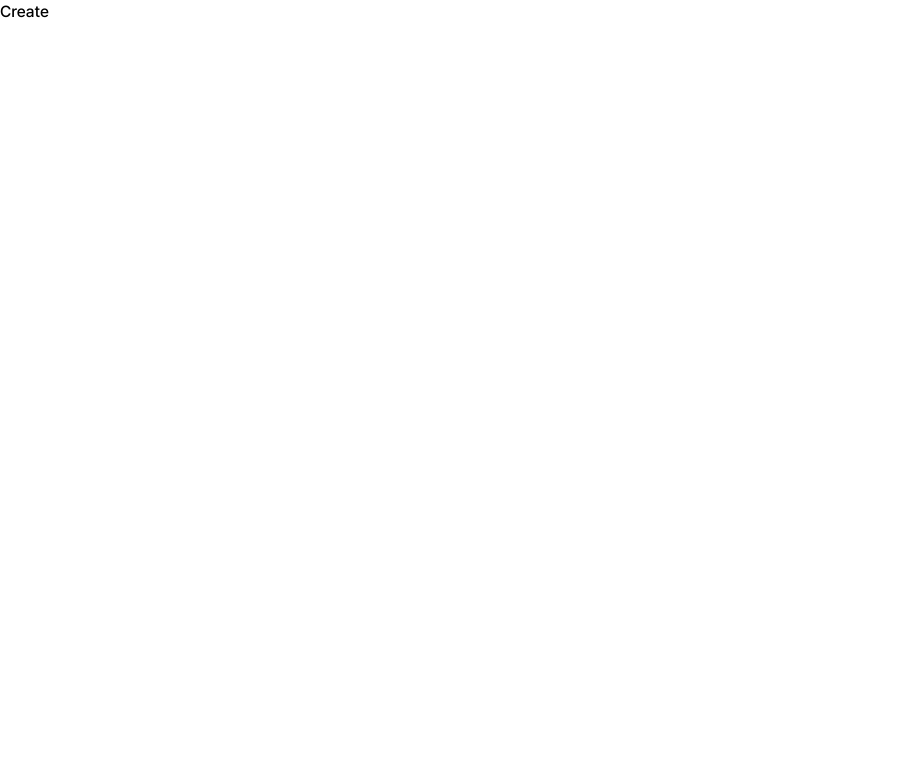
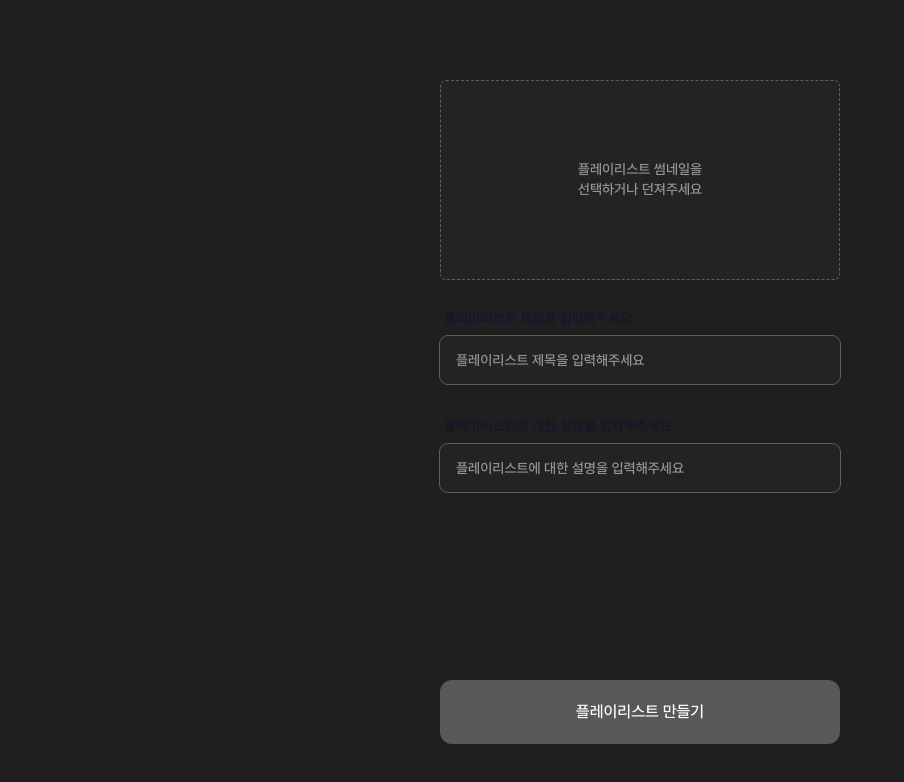
Before and after one commit to UHSADONG/ddongtube_FE, a React (Vite) app: page /create in a window 1280 px wide. Shown: the top 782 px of the page, without its empty margins (0-904 px from the left). Built offline with nearby package versions, Linux system fonts and the light colour scheme.

Commit message:
[USD-32] feat : 플레이 리스트 생성 페이지 구현

```diff
--- a/package.json
+++ b/package.json
@@ -14,6 +14,7 @@
     "@sentry/vite-plugin": "^3.2.3",
     "@tailwindcss/vite": "^4.0.16",
     "@tanstack/react-query": "^5.69.0",
+    "heic2any": "^0.0.4",
     "react": "^19.0.0",
     "react-dom": "^19.0.0",
     "react-router": "^7.4.0",
--- a/src/components/common/button.tsx
+++ b/src/components/common/button.tsx
@@ -10,7 +10,11 @@ const Button = ({ text, onClick, disabled = false }: ButtonProps) => {
             <button
                 onClick={onClick}
                 disabled={disabled}
-                className={`w-full text-text-large-bold text-white rounded-xl py-5 hover:bg-main-focus ${disabled ? 'bg-button' : 'bg-main'} transition duration-200 ease-in-out`}
+                className={`
+                    w-full text-text-large-bold text-white rounded-xl py-5
+                    ${disabled ? 'bg-button' : 'bg-main hover:bg-main-focus'}
+                    transition duration-200 ease-in-out
+                `}
             >
                 {text}
             </button>
--- a/src/components/common/input.tsx
+++ b/src/components/common/input.tsx
@@ -1,15 +1,16 @@
-import React from 'react'
+import React from 'react';
 
 type InputProps = {
     label: string;
     type: string;
     placeholder: string;
     value: string;
-    onChange: (e: React.ChangeEvent<HTMLInputElement>) => void;
+    onChange: (e: React.ChangeEvent<HTMLInputElement | HTMLTextAreaElement>) => void;
     className?: string;
     errorMessage?: string;
     isError?: boolean;
-}
+    multiline?: boolean;
+};
 
 const Input = ({
     type,
@@ -19,14 +20,36 @@ const Input = ({
     className = '',
     isError = false,
     errorMessage = '',
+    multiline = false,
 }: InputProps) => {
+    const baseClass =
+        'w-full px-4 outline-1 outline-stroke text-text-medium-md placeholder:text-font-disabled text-font-enabled bg-fill-2 rounded-lg focus:outline focus:outline-main caret-main transition-colors ease-in-out';
+
     return (
         <div className={`flex flex-col max-w-[400px] w-full ${className}`}>
             <label className="mb-2 text-sm font-medium text-gray-900 dark:text-white ml-1">{placeholder}</label>
-            <input type={type} placeholder={placeholder} value={value} onChange={onChange} className="w-full h-12 px-4 outline-1 outline-stroke text-text-medium-md placeholder:text-font-disabled text-font-enabled bg-fill-2 rounded-lg focus:outline focus:outline-main caret-main transition-colors ease-in-out" />
+
+            {multiline ? (
+                <textarea
+                    placeholder={placeholder}
+                    value={value}
+                    onChange={onChange}
+                    rows={4}
+                    className={`${baseClass} py-3 resize-none`}
+                />
+            ) : (
+                <input
+                    type={type}
+                    placeholder={placeholder}
+                    value={value}
+                    onChange={onChange}
+                    className={`${baseClass} h-12`}
+                />
+            )}
+
             {isError && <p className="text-red-500 text-sm mt-1">{errorMessage}</p>}
         </div>
-    )
-}
+    );
+};
 
 export default Input;
--- /dev/null
+++ b/src/hooks/useCreateForm.ts
@@ -0,0 +1,63 @@
+import { useState } from "react";
+
+type CreateFormState = {
+  title: string;
+  description: string;
+};
+
+type CreateFormErrors = {
+  title: string;
+  description: string;
+};
+
+export const useCreateForm = () => {
+  const [form, setForm] = useState<CreateFormState>({
+    title: "",
+    description: "",
+  });
+
+  const [errors, setErrors] = useState<CreateFormErrors>({
+    title: "",
+    description: "",
+  });
+
+  const onChange = (field: keyof CreateFormState) => (e: React.ChangeEvent<HTMLInputElement | HTMLTextAreaElement>) => {
+    const value = e.target.value;
+    if (field === "title" && value.length > 20) return;
+    if (field === "description" && value.length > 50) return;
+
+    setForm((prev) => ({ ...prev, [field]: value }));
+    setErrors((prev) => ({ ...prev, [field]: "" }));
+  };
+
+  const validate = (): boolean => {
+    const newErrors: CreateFormErrors = { title: "", description: "" };
+
+    if (!form.title.trim()) {
+      newErrors.title = "제목은 필수입니다.";
+    }
+
+    if (!form.description.trim()) {
+      newErrors.description = "설명은 필수입니다.";
+    }
+
+    setErrors(newErrors);
+    return !newErrors.title && !newErrors.description;
+  };
+
+  const reset = () => {
+    setForm({ title: "", description: "" });
+    setErrors({ title: "", description: "" });
+  };
+
+  const isValid = form.title.trim().length > 0 && form.description.trim().length > 0;
+
+  return {
+    form,
+    errors,
+    onChange,
+    validate,
+    reset,
+    isValid,
+  };
+};
--- a/src/hooks/useStartForm.ts
+++ b/src/hooks/useStartForm.ts
@@ -1,6 +1,6 @@
 import { useEffect, useState } from "react";
-import { PlaylistForm } from "../types/playlist";
 import usePlaylistFormStore from "./usePlaylistForm";
+import { useNavigate } from "react-router";
 
 type FormState = {
     nickname: string;
@@ -13,6 +13,8 @@ type FormErrors = {
 };
 
 export const useStartForm = () => {
+
+    const navigate = useNavigate();
 
     const [form, setForm] = useState<FormState>({
         nickname: "",
@@ -30,7 +32,7 @@ export const useStartForm = () => {
         reset();
     },[])
 
-    const onChange = (field: keyof FormState) => (e: React.ChangeEvent<HTMLInputElement>) => {
+    const onChange = (field: keyof FormState) => (e: React.ChangeEvent<HTMLInputElement | HTMLTextAreaElement>) => {
         setForm((prev) => ({ ...prev, [field]: e.target.value }));
         setErrors((prev) => ({ ...prev, [field]: "" }));
     };
@@ -62,6 +64,7 @@ export const useStartForm = () => {
             userName: form.nickname,
             userPassword: form.password,
         }));
+        navigate("/create");
     };
 
     return {
--- /dev/null
+++ b/src/hooks/useThumbnailUpload.ts
@@ -0,0 +1,105 @@
+import { useState, useRef } from "react";
+import heic2any from "heic2any";
+
+const useThumbnailUpload = () => {
+  const [dragActive, setDragActive] = useState(false);
+  const [thumbnail, setThumbnail] = useState<File | null>(null);
+  const [thumbnailPreview, setThumbnailPreview] = useState<string | null>(null);
+  const [isConverting, setIsConverting] = useState(false);
+  const dragCounter = useRef(0);
+  const fileInputRef = useRef<HTMLInputElement>(null);
+
+  const isValidImage = (file: File) => {
+    return file.type.startsWith("image/") || file.name.toLowerCase().endsWith(".heic");
+  };
+
+  const handleFile = async (file: File) => {
+    if (!isValidImage(file)) {
+      alert("이미지 파일만 업로드할 수 있습니다.");
+      return;
+    }
+
+    if (file.name.toLowerCase().endsWith(".heic")) {
+      try {
+        setIsConverting(true);
+        const convertedBlob = await heic2any({
+          blob: file,
+          toType: "image/jpeg",
+          quality: 0.8,
+        });
+
+        const convertedFile = new File(
+          [convertedBlob as BlobPart],
+          file.name.replace(/\.heic$/i, ".jpg"),
+          { type: "image/jpeg" }
+        );
+
+        setThumbnail(convertedFile);
+        setThumbnailPreview(URL.createObjectURL(convertedFile));
+      } catch (error) {
+        console.error("HEIC 변환 오류:", error);
+        alert("HEIC 파일을 변환하는 데 실패했습니다.");
+      } finally {
+        setIsConverting(false);
+      }
+    } else {
+      setThumbnail(file);
+      setThumbnailPreview(URL.createObjectURL(file));
+    }
+  };
+
+  const handleFileChange = (e: React.ChangeEvent<HTMLInputElement>) => {
+    if (e.target.files && e.target.files[0]) {
+      handleFile(e.target.files[0]);
+    }
+  };
+
+  const handleClick = () => {
+    fileInputRef.current?.click();
+  };
+
+  const handleDragEnter = (e: React.DragEvent<HTMLDivElement>) => {
+    e.preventDefault();
+    e.stopPropagation();
+    dragCounter.current++;
+    if (!dragActive) setDragActive(true);
+  };
+
+  const handleDragOver = (e: React.DragEvent<HTMLDivElement>) => {
+    e.preventDefault();
+    e.stopPropagation();
+  };
+
+  const handleDragLeave = (e: React.DragEvent<HTMLDivElement>) => {
+    e.preventDefault();
+    e.stopPropagation();
+    dragCounter.current--;
+    if (dragCounter.current === 0) setDragActive(false);
+  };
+
+  const handleDrop = (e: React.DragEvent<HTMLDivElement>) => {
+    e.preventDefault();
+    e.stopPropagation();
+    dragCounter.current = 0;
+    setDragActive(false);
+    if (e.dataTransfer.files && e.dataTransfer.files[0]) {
+      handleFile(e.dataTransfer.files[0]);
+    }
+  };
+
+  return {
+    dragActive,
+    thumbnailPreview,
+    thumbnail,
+    isConverting,
+    fileInputRef,
+    handleClick,
+    handleDragEnter,
+    handleDragOver,
+    handleDragLeave,
+    handleDrop,
+    handleFileChange,
+  };
+};
+
+export default useThumbnailUpload;
--- a/src/pages/create.tsx
+++ b/src/pages/create.tsx
@@ -1,9 +1,103 @@
-type Props = {}
+import Button from "../components/common/button";
+import Input from "../components/common/input";
+import useThumbnailUpload from "../hooks/useThumbnailUpload";
+import { useCreateForm } from "../hooks/useCreateForm";
 
-const Create = (props: Props) => {
+const Create = () => {
+    const {
+        dragActive,
+        thumbnail,
+        thumbnailPreview,
+        isConverting,
+        fileInputRef,
+        handleFileChange,
+        handleClick,
+        handleDragEnter,
+        handleDragOver,
+        handleDragLeave,
+        handleDrop,
+    } = useThumbnailUpload();
+
+    const {
+        form,
+        errors,
+        onChange,
+    } = useCreateForm();
+
+    const isValid = form.title.trim().length > 0 && form.description.trim().length > 0 && thumbnail;
+
     return (
-        <div>Create</div>
-    )
-}
+        <div
+            className="relative h-dvh min-w-screen bg-background overflow-hidden"
+            onDragEnter={handleDragEnter}
+            onDragOver={handleDragOver}
+            onDragLeave={handleDragLeave}
+            onDrop={handleDrop}
+        >
+            {dragActive && (
+                <div className="absolute inset-0 bg-black opacity-[0.66] pointer-events-none z-50" />
+            )}
+            <div className="flex flex-col max-w-[448px] h-dvh mx-auto items-center justify-start bg-background px-6">
+                <div
+                    className={`flex flex-col items-center justify-center mt-20 w-full h-[200px] border-[1px] border-dashed rounded-md bg-fill-2 ${dragActive ? "border-main" : "border-stroke"
+                        }`}
+                    onClick={handleClick}
+                >
+                    {!isConverting && thumbnailPreview ? (
+                        <img
+                            src={thumbnailPreview}
+                            alt="Thumbnail Preview"
+                            className="object-contain h-full"
+                        />
+                    ) : (isConverting ? (
+                        <>
+                            <p className="text-text-medium-md text-font-disabled">
+                                파일을 변환 중입니다...
+                            </p>
+                        </>
+                    ) : (
+                        <>
+                            <p className="text-text-medium-md text-font-disabled">
+                                플레이리스트 썸네일을
+                            </p>
+                            <p className="text-text-medium-md text-font-disabled">
+                                선택하거나 던져주세요
+                            </p>
+                        </>
+                    )
 
-export default Create
+                    )}
+                    <input
+                        type="file"
+                        accept="image/*"
+                        ref={fileInputRef}
+                        className="hidden"
+                        onChange={handleFileChange}
+                    />
+                </div>
+                <Input
+                    label="플레이리스트 제목"
+                    type="text"
+                    placeholder="플레이리스트 제목을 입력해주세요"
+                    value={form.title}
+                    onChange={onChange("title")}
+                    isError={!!errors.title}
+                    errorMessage={errors.title}
+                    className="mt-7 mb-8"
+                />
+                <Input
+                    label="플레이리스트 설명"
+                    type="text"
+                    placeholder="플레이리스트에 대한 설명을 입력해주세요"
+                    value={form.description}
+                    onChange={onChange("description")}
+                    isError={!!errors.description}
+                    errorMessage={errors.description}
+                />
+                <Button text="플레이리스트 만들기" onClick={() => { }} disabled={!isValid} />
+            </div>
+        </div>
+    );
+};
+
+export default Create;
--- a/src/pages/start.tsx
+++ b/src/pages/start.tsx
@@ -8,7 +8,7 @@ const Start = () => {
     const { form, errors, onChange, onSubmit } = useStartForm();
 
     return (
-        <div className="h-dvh min-w-screen bg-background">
+        <div className="h-dvh min-w-screen bg-background overflow-hidden">
             <div className="flex flex-col max-w-2xl h-dvh mx-auto items-center justify-start bg-background px-6">
                 <img src={StartImage} className="mt-[120px]" />
                 <Input
```
Also changed, not shown: 1 other file (tests, documents, lock files or other folders).
